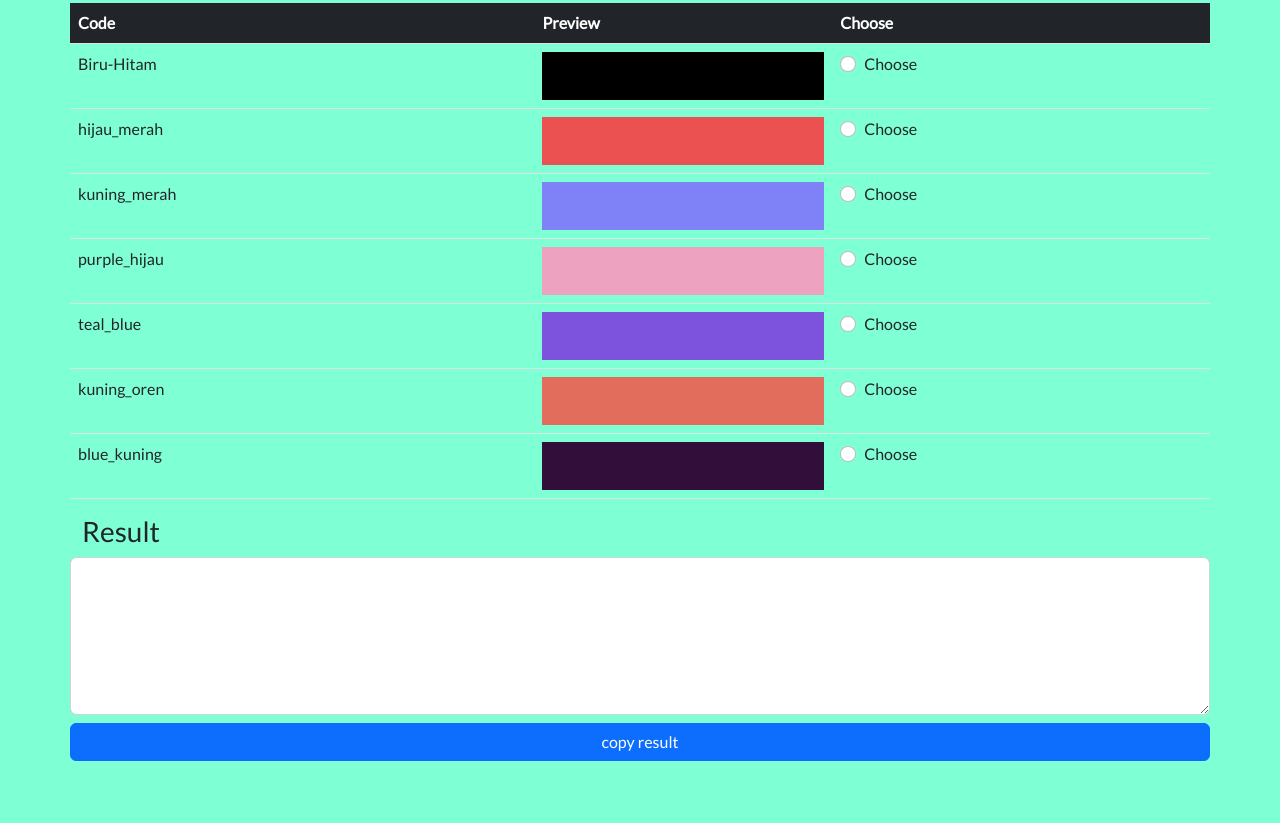
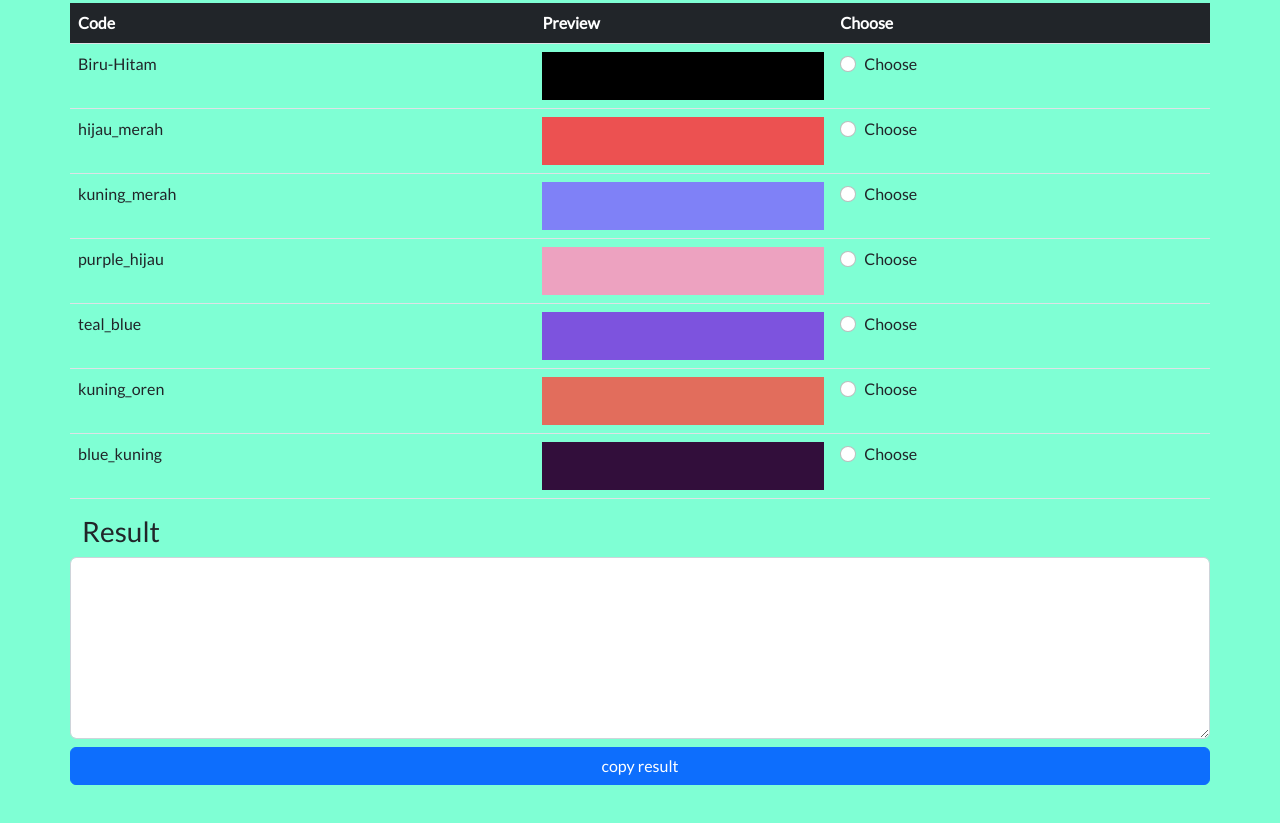
Before and after one commit to tamanhati/tamanhati.github.io, a plain HTML site: page katalog.html in a window 1280 px wide. Shown: the part 1327-2150 px from the top of the page. Drawn offline with nearby package versions, Linux system fonts and the light colour scheme; a web font is replaced by a local one.

Commit message:
update text

```diff
--- a/katalog.html
+++ b/katalog.html
@@ -287,7 +287,7 @@
     </table>
 
     <label for="result-text" class="form-label h3">Result</label>
-    <textarea class="form-control" id="result-text" rows="6"></textarea>
+    <textarea class="form-control" id="result-text" rows="7"></textarea>
     <span id="copy"></span>
     <button type="button" class="btn btn-primary mt-2" onclick="copyfunc()">copy result</button>
 
@@ -355,6 +355,7 @@ $(document).ready(function(){
     $('#result-text').append("\nsize: "+ ' ' + fontsize);
     $('#result-text').append("\ncolour: "+ ' ' + textcolor);
     $('#result-text').append("\nbackground: "+ ' ' + backgroundclr);
+    $('#result-text').append("\nSet Item to: "+ ' ' + bilangan_char);
     $('#result-text').append("\nRM: "+ ' ' + harga);
   }
 
```
